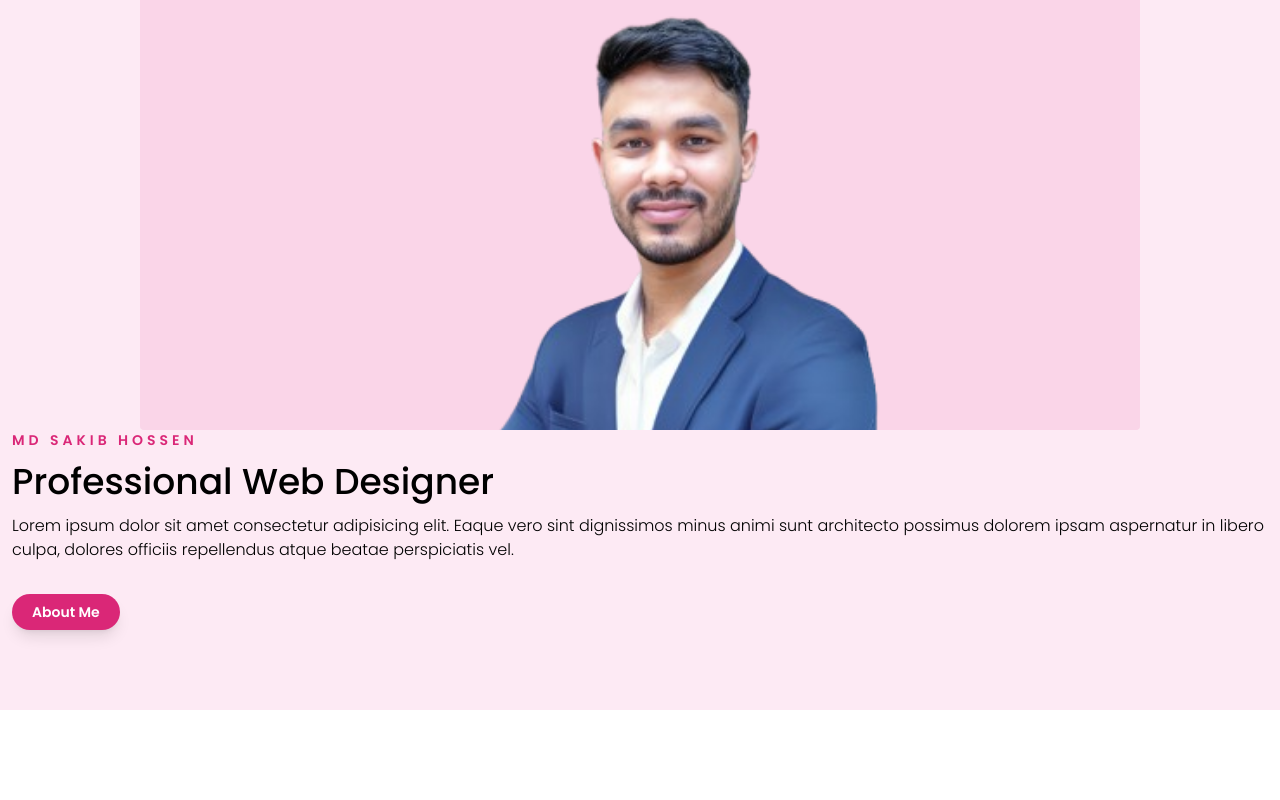
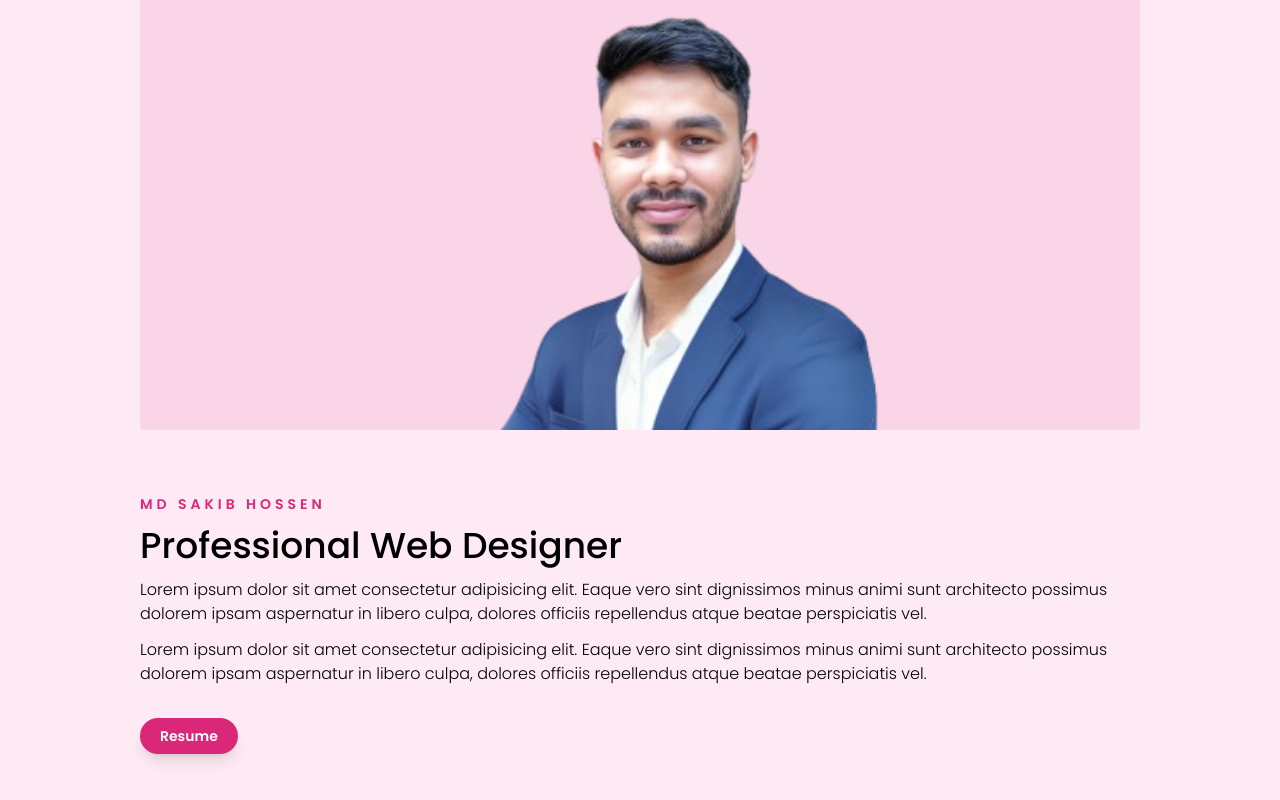
Before and after one commit to mdsakibhossen/portfolio, a Next.js app: page /about-me in a window 1280 px wide. Shown: the part 654-1454 px from the top of the page. Before the commit the page ends 1364 px from the top, so only its background shows below. Built offline with nearby package versions, Linux system fonts and the light colour scheme.

Commit message:
Basic About Section of About Page is Added

```diff
--- a/src/components/about-page/about-sec/AboutSec.jsx
+++ b/src/components/about-page/about-sec/AboutSec.jsx
@@ -41,8 +41,15 @@ const AboutSec = () => {
   const contentRef = useRef(null);
   const isContentInView = useInView(contentRef);
   return (
-    <SecContainer className={"py-20 bg-secondary-50"}>
-      <div className="img-box max-w-[1000px] mx-auto h-[500px] bg-secondary-100 rounded">
+    <SecContainer className={"py-20 bg-secondary-50 overflow-hidden"}>
+      <div className="max-w-[1000px] mx-auto">
+        <motion.div
+          ref={imgRef}
+          initial="hidden"
+          animate={isImgInView ? "visible" : "hidden"}
+          variants={parentVariants}
+          className="img-box max-w-[1000px] mx-auto h-[500px] bg-secondary-100 rounded"
+        >
           <Image
             src={MyPic}
             alt="My pic"
@@ -50,9 +57,16 @@ const AboutSec = () => {
             height={600}
             className="w-full h-full object-cover object-top"
           />
-      </div>
+        </motion.div>
         {/* Content Section */}
-      <div className="about-contents space-y-3">
+
+        <motion.div
+          ref={contentRef}
+          initial="hidden"
+          animate={isContentInView ? "visible" : "hidden"}
+          variants={parentVariants}
+          className="about-contents space-y-3 mt-16"
+        >
           <motion.p
             variants={childVariants}
             className="text-secondary-400 uppercase text-sm tracking-[4px] font-semibold"
@@ -68,12 +82,17 @@ const AboutSec = () => {
           <motion.p variants={childVariants}>
             Lorem ipsum dolor sit amet consectetur adipisicing elit. Eaque vero
             sint dignissimos minus animi sunt architecto possimus dolorem ipsam
-          aspernatur in libero culpa, dolores officiis repellendus atque beatae
-          perspiciatis vel.
+            aspernatur in libero culpa, dolores officiis repellendus atque
+            beatae perspiciatis vel.
+          </motion.p>
+          <motion.p variants={childVariants}>
+            Lorem ipsum dolor sit amet consectetur adipisicing elit. Eaque vero
+            sint dignissimos minus animi sunt architecto possimus dolorem ipsam
+            aspernatur in libero culpa, dolores officiis repellendus atque
+            beatae perspiciatis vel.
           </motion.p>
 
-
-        {/* Link to About Me Section */}
+          {/* Link to Resume Section */}
           <motion.div
             variants={childVariants}
             whileHover={{
@@ -90,8 +109,9 @@ const AboutSec = () => {
               rel="noopener noreferrer"
               className="inline-block px-5 py-2 text-sm font-semibold bg-secondary-400 text-white rounded-full shadow-lg hover:bg-secondary-500 transition-all duration-300 transform hover:scale-105 mt-5"
             >
-            About Me
+              Resume
             </Link>
+          </motion.div>
         </motion.div>
       </div>
     </SecContainer>
```
Lines whose indentation alone changed are shown as unchanged.
